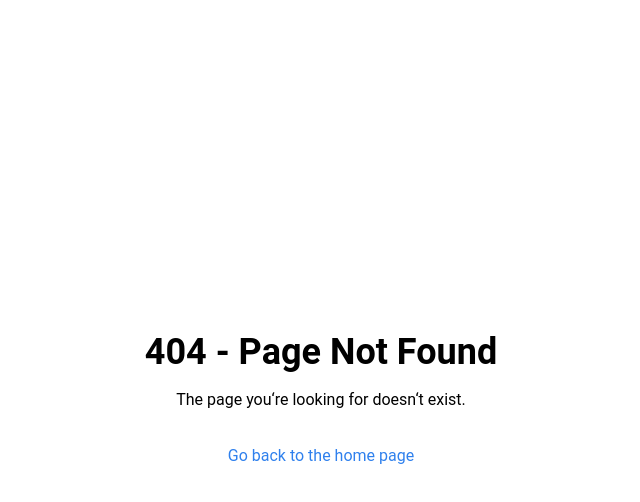
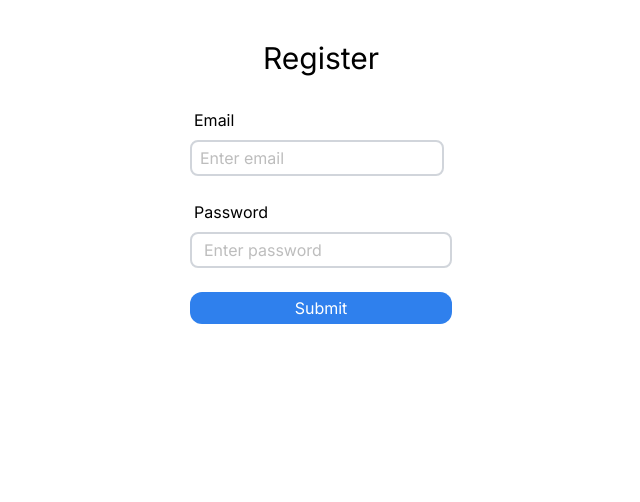
Before and after one commit to TheAttentionSeeker5050/next-chat-app, a Next.js app: page /register in a window 1280 px wide. Before the commit this address had no page. Shown: the top 502 px of the page, without its empty margins (319-959 px from the left). Built offline with nearby package versions, Linux system fonts and the light colour scheme.

Commit message:
added username and password format validation

```diff
--- /dev/null
+++ b/src/components/RegisterForm.tsx
@@ -0,0 +1,29 @@
+import { FormEventHandler } from "react";
+import React from "react";
+
+interface RegisterProps {
+    submitHandler: FormEventHandler<HTMLFormElement>;
+}
+
+const RegisterForm: React.FC<RegisterProps> = ({
+    submitHandler,
+}) => {
+    return (
+        <form onSubmit={submitHandler} className="flex flex-col w-min gap-6 dark:text-fore-secondary-dark">
+
+            <div>
+                <label htmlFor="email" className="ml-1">Email</label>
+                <input type="email" name="email" id="email" placeholder="Enter email" className="border-2 mt-2 border-fore-secondary-light py-1 px-2 rounded-lg" />
+            </div>
+
+            <div>
+                <label htmlFor="password" className="ml-1">Password</label>
+                <input type="password" name="password" id="password" placeholder="Enter password"  className="border-2 mt-2 border-fore-secondary-light py-1 px-3 rounded-lg" />
+            </div>
+            <button type="submit" className="text-fore-blue-balloons-light bg-blue-balloons-light rounded-xl px-2 py-1 hover:bg-blue-balloons-light-hover">Submit</button>
+
+        </form>
+    );
+}
+
+export default RegisterForm;
--- a/src/components/SetAuthorForm.tsx
+++ b/src/components/SetAuthorForm.tsx
@@ -6,7 +6,7 @@ interface SetAuthorFormProps {
     author: string;
     setAuthor: (newAuthor: string) => void;
     submitHandler: FormEventHandler<HTMLFormElement>;
-  }
+}
 
 // setAuthorReusableComponent
 const SetAuthorForm: React.FC<SetAuthorFormProps> = ({ author, setAuthor, submitHandler }) => {
--- /dev/null
+++ b/src/pages/register.tsx
@@ -0,0 +1,76 @@
+import { NextPage } from 'next'
+import Head from 'next/head'
+import { Inter } from 'next/font/google';
+
+// import the register form
+import RegisterForm from '@/components/RegisterForm';
+import { validateEmail } from '@/utils/validators/validateEmail';
+import { validatePassword } from '@/utils/validators/validatePassword';
+import { useState } from 'react';
+
+const inter = Inter({ subsets: ['latin'] });
+
+
+const Register: NextPage = ({}) => {
+
+    // the error state
+    const [error, setError] = useState<string | null>(null);
+
+    // submit handler
+    const submitHandler = async (e: React.FormEvent<HTMLFormElement>) => {
+        e.preventDefault();
+
+        // set error to null
+        setError(null);
+
+        // get the form input values
+        const formData = new FormData(e.currentTarget);
+        const email = formData.get('email') as string;
+        const password = formData.get('password') as string;
+
+        // alert('submitting register form... \nemail: ' + email + " \npassword: " + password);
+
+        try {
+            // validate email
+            const validateEmailResult = validateEmail(email);
+            // console.log('validateResult:', validateResult);
+            if (!validateEmailResult.success) {
+                setError(validateEmailResult.error?.issues[0]?.message || 'Invalid email');
+                return;
+            }
+            // validate password
+            const validatePasswordResult = validatePassword(password);
+            if (!validatePasswordResult.success) {
+                setError(validatePasswordResult.error?.issues[0]?.message || 'Invalid password');
+                return;
+            }
+
+            alert('Valid email and password');
+
+
+        } catch (error) {
+            setError('Oops! Could not submit your registration form');
+        }
+
+    }
+
+    return (
+        <>
+            <Head>
+                <title>Next.js Chat App - Register</title>
+                <meta name="description" content="Set Author" />
+            </Head>
+
+            <main
+            className={`${inter.className} flex flex-col min-h-screen gap-8 items-center mt-10`}
+            >
+                <h1 className='text-3xl'>Register</h1>
+                <RegisterForm submitHandler={submitHandler}/>
+
+                {error && <p className="text-red-500">{error}</p>}
+            </main>
+        </>
+    );
+}
+
+export default Register
--- /dev/null
+++ b/src/utils/validators/validateEmail.ts
@@ -0,0 +1,6 @@
+import { z } from 'zod';
+
+export function validateEmail(email: string) {
+    // this will return true if the email passes validation, can be safe string from 1 to 100 characters
+    return z.string().email().safeParse(email);
+}
--- /dev/null
+++ b/src/utils/validators/validatePassword.ts
@@ -0,0 +1,28 @@
+import {z} from 'zod';
+
+// validate password with zod with custom message
+export function validatePassword(password: string) {
+    // this will return true if the password passes validation, can be safe string from 8 to 100 characters
+    // has to contain one uppercase letter, one lowercase letter, one number, and one special character
+    return z.string().min(8).max(100).refine((password) => {
+        // contains at least one uppercase letter
+        return /[A-Z]/.test(password);
+    }, {
+        message: 'Password must contain at least one uppercase letter'
+    }).refine((password) => {
+        // contains at least one lowercase letter
+        return /[a-z]/.test(password);
+    }, {
+        message: 'Password must contain at least one lowercase letter'
+    }).refine((password) => {
+        // contains at least one number
+        return /[0-9]/.test(password);
+    }, {
+        message: 'Password must contain at least one number'
+    }).refine((password) => {
+        // contains at least one special character of the following: -$*#$%@!&
+        return /[-$*#$%@!&]/.test(password);
+    }, {
+        message: 'Password must contain at least one special character'
+    }).safeParse(password);
+};
```
Also changed, not shown: src/pages/api/auth/login.ts (added), src/pages/api/auth/register.ts (added).
